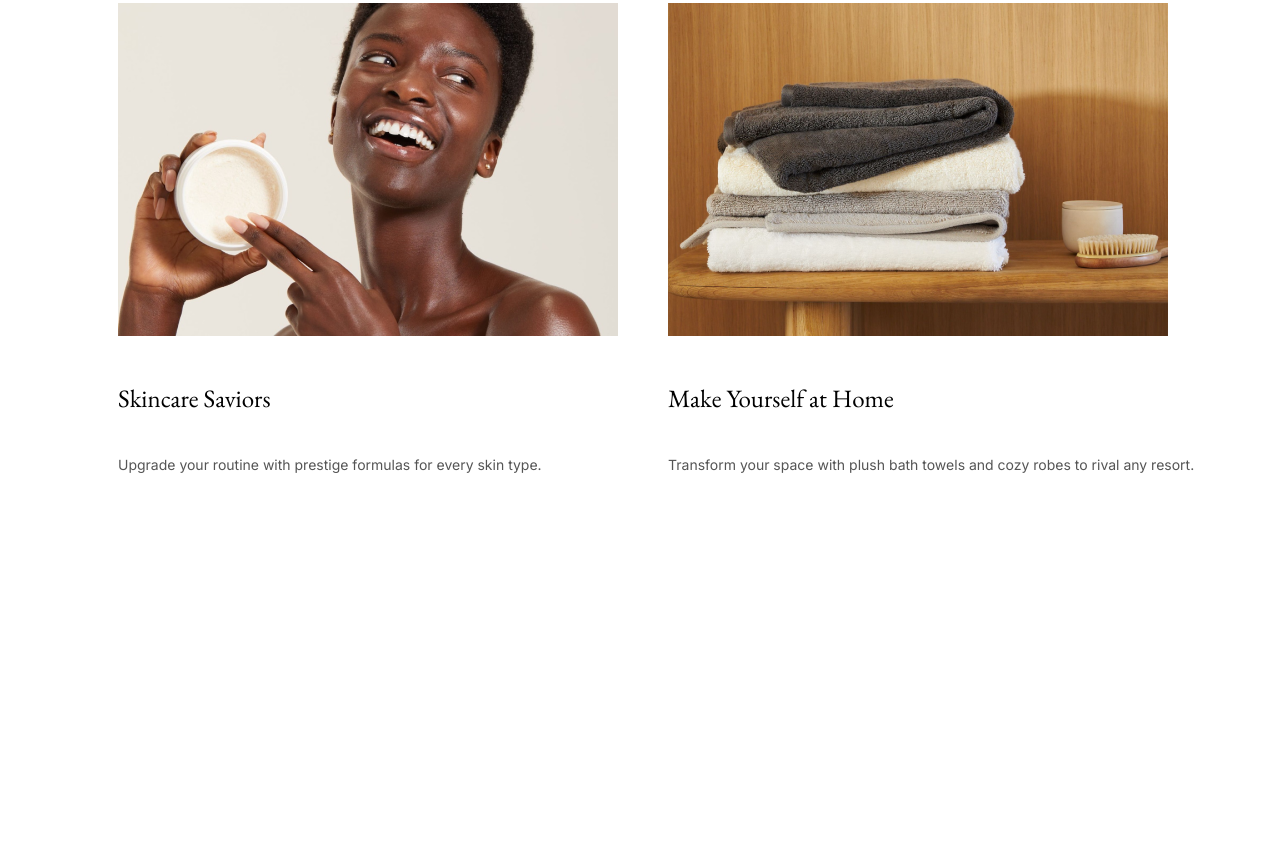
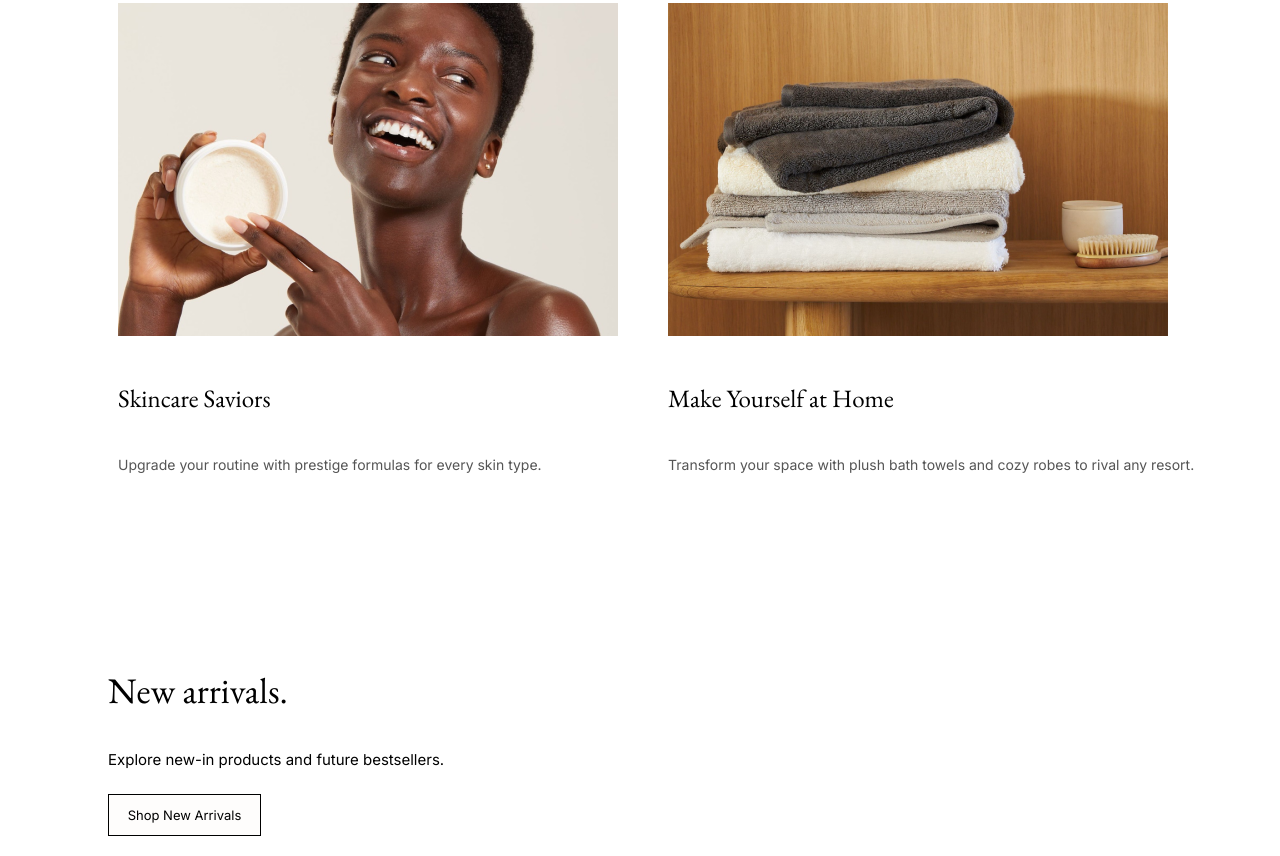
Before and after one commit to abdunazarovs/luxuryn3, a plain HTML site: page index.html in a window 1280 px wide. Shown: the part 1650-2506 px from the top of the page. Before the commit the page ends 2161 px from the top, so only its background shows below. Drawn offline with nearby package versions, Linux system fonts and the light colour scheme.

Commit message:
arrivals doing

```diff
--- a/index.html
+++ b/index.html
@@ -92,6 +92,20 @@
                     <h4>Transform your space with plush bath towels and cozy robes to rival any resort.</h4>
                 </div>
             </div>
+
+            <div class="arrivals">
+                <div class="artexts">
+                    <h3>
+                        New arrivals.
+                    </h3>
+                    <h5>
+                        Explore new-in products and future bestsellers.
+                    </h5>
+                    <button class="shop">
+                        Shop New Arrivals
+                    </button>
+                </div>
+            </div>
         </div>
     </section>
 </body>
--- a/style.css
+++ b/style.css
@@ -137,3 +137,40 @@ background-color:rgba(249, 247, 244, 1);
         color:rgba(85, 85, 85, 1);
     }
 }
+
+.arrivals{
+    margin-top:100px;
+    margin-left:80px;
+    display: flex;
+}
+
+.artexts{
+    margin-top:40px;
+    h3{
+
+            font-family: "EB Garamond";
+            font-weight: 400;
+            font-size:36px;
+            color:rgba(0, 0, 0, 1);
+
+    }
+    h5{
+        font-family:"Inter";
+        font-size: 15px;
+        font-weight: 400;
+        color:rgba(0, 0, 0, 1);
+
+    }
+}
+
+.shop{
+    border:1px solid rgba(0, 0, 0, 1);
+    width: 153px;
+    height: 42px;
+
+    background-color:rgba(254, 253, 252, 1);
+    font-family: "Inter";
+    font-weight: 400;
+    font-size: 13px;
+    color:rgba(0, 0, 0, 1);
+}
```
